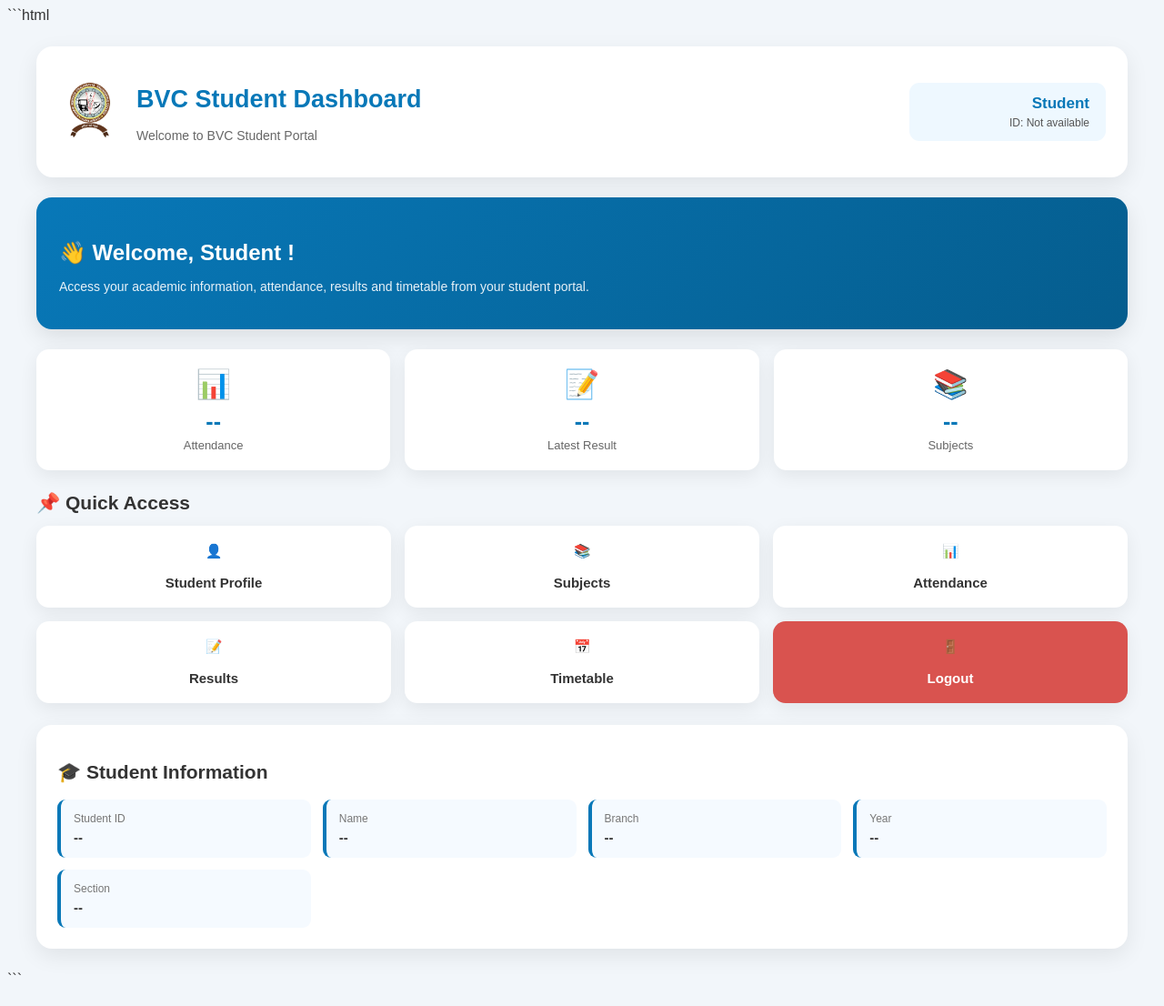
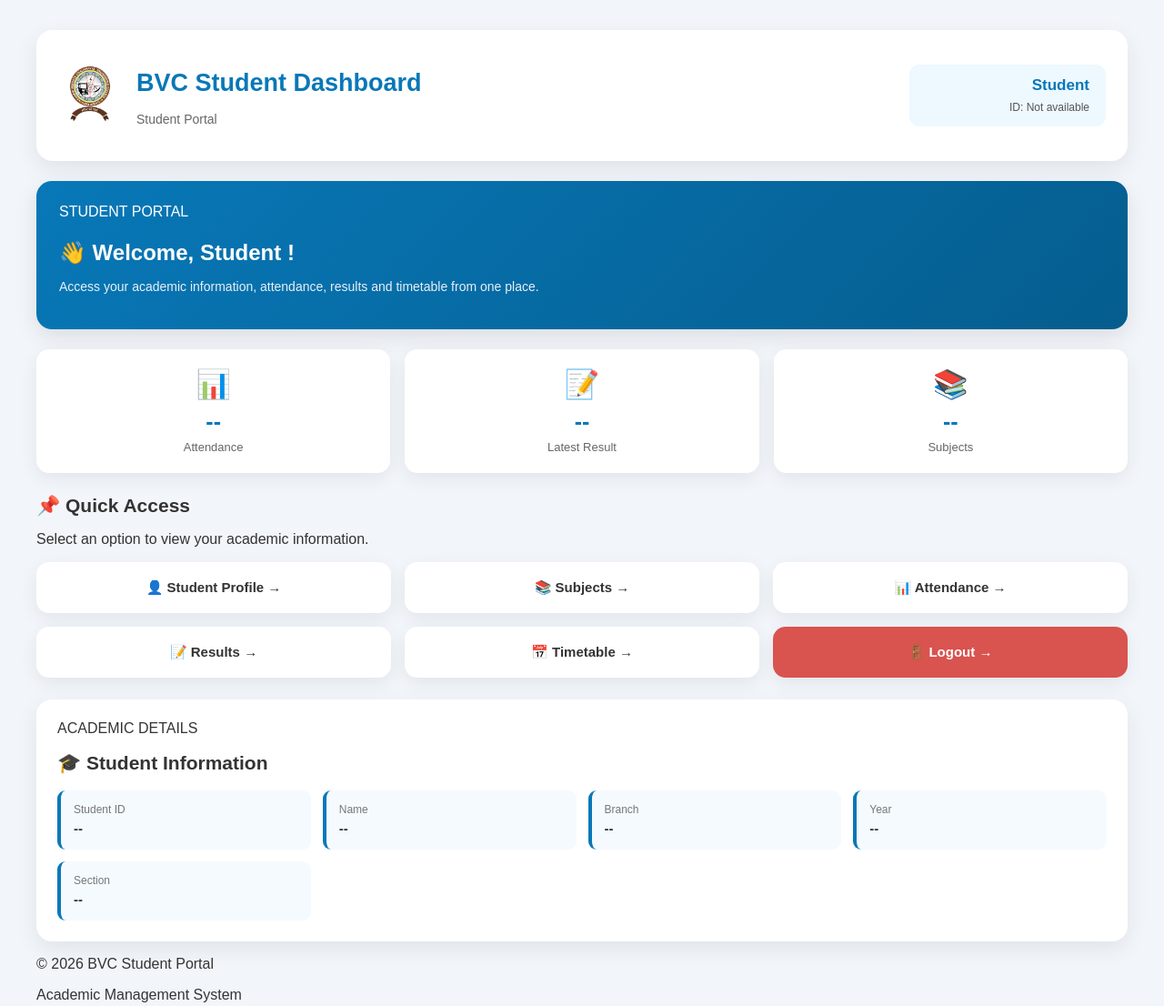
Before and after one commit to battideepak32-ai/BVC-Student-Portal, a website: page dashboard.html in a window 1280 px wide. Shown: the whole page at 91% size. Drawn offline with Linux system fonts and the light colour scheme.

Commit message:
Improved student dashboard design

````diff
--- a/dashboard.html
+++ b/dashboard.html
@@ -1,4 +1,3 @@
-```html
 <!DOCTYPE html>
 <html lang="en">
 
@@ -24,7 +23,7 @@
          HEADER
     ========================= -->
 
-    <div class="dashboard-header">
+    <header class="dashboard-header">
 
         <div class="college-brand">
 
@@ -32,11 +31,11 @@
                 src="images/college-logo.png"
                 alt="BVC College Logo">
 
-            <div>
+            <div class="brand-text">
 
                 <h1>BVC Student Dashboard</h1>
 
-                <p>Welcome to BVC Student Portal</p>
+                <p>Student Portal</p>
 
             </div>
 
@@ -58,14 +57,20 @@
 
         </div>
 
-    </div>
+    </header>
 
 
     <!-- =========================
-         WELCOME
+         WELCOME CARD
     ========================= -->
 
-    <div class="welcome-card">
+    <section class="welcome-card">
+
+        <div>
+
+            <span class="welcome-label">
+                STUDENT PORTAL
+            </span>
 
             <h2>
                 👋 Welcome,
@@ -76,18 +81,20 @@
 
             <p>
                 Access your academic information,
-            attendance, results and timetable from
-            your student portal.
+                attendance, results and timetable
+                from one place.
             </p>
 
         </div>
+
+    </section>
 
 
     <!-- =========================
          SUMMARY
     ========================= -->
 
-    <div class="summary-grid">
+    <section class="summary-grid">
 
 
         <div class="summary-card">
@@ -95,6 +102,8 @@
             <div class="summary-icon">
                 📊
             </div>
+
+            <div class="summary-content">
 
                 <strong id="attendanceValue">
                     --
@@ -106,12 +115,16 @@
 
             </div>
 
+        </div>
+
 
         <div class="summary-card">
 
             <div class="summary-icon">
                 📝
             </div>
+
+            <div class="summary-content">
 
                 <strong id="resultValue">
                     --
@@ -123,12 +136,16 @@
 
             </div>
 
+        </div>
+
 
         <div class="summary-card">
 
             <div class="summary-icon">
                 📚
             </div>
+
+            <div class="summary-content">
 
                 <strong id="subjectValue">
                     --
@@ -140,96 +157,172 @@
 
             </div>
 
+        </div>
 
-    </div>
+
+    </section>
 
 
     <!-- =========================
          QUICK ACCESS
     ========================= -->
 
+    <section class="quick-access">
+
         <h2 class="section-title">
             📌 Quick Access
         </h2>
+
+        <p class="section-subtitle">
+            Select an option to view your academic information.
+        </p>
 
 
         <div class="dashboard-menu">
 
 
             <button
+                type="button"
                 onclick="window.location.href='profile.html'">
 
+                <span class="menu-icon">
                     👤
-            <br><br>
+                </span>
+
+                <span class="menu-title">
                     Student Profile
+                </span>
+
+                <span class="menu-arrow">
+                    →
+                </span>
 
             </button>
 
 
             <button
+                type="button"
                 onclick="window.location.href='subjects.html'">
 
+                <span class="menu-icon">
                     📚
-            <br><br>
+                </span>
+
+                <span class="menu-title">
                     Subjects
+                </span>
+
+                <span class="menu-arrow">
+                    →
+                </span>
 
             </button>
 
 
             <button
+                type="button"
                 onclick="window.location.href='Attendance.html'">
 
+                <span class="menu-icon">
                     📊
-            <br><br>
+                </span>
+
+                <span class="menu-title">
                     Attendance
+                </span>
+
+                <span class="menu-arrow">
+                    →
+                </span>
 
             </button>
 
 
             <button
+                type="button"
                 onclick="window.location.href='results.html'">
 
+                <span class="menu-icon">
                     📝
-            <br><br>
+                </span>
+
+                <span class="menu-title">
                     Results
+                </span>
+
+                <span class="menu-arrow">
+                    →
+                </span>
 
             </button>
 
 
             <button
+                type="button"
                 onclick="window.location.href='timetable.html'">
 
+                <span class="menu-icon">
                     📅
-            <br><br>
+                </span>
+
+                <span class="menu-title">
                     Timetable
+                </span>
+
+                <span class="menu-arrow">
+                    →
+                </span>
 
             </button>
 
 
             <button
+                type="button"
                 class="logout-btn"
                 onclick="logout()">
 
+                <span class="menu-icon">
                     🚪
-            <br><br>
+                </span>
+
+                <span class="menu-title">
                     Logout
+                </span>
+
+                <span class="menu-arrow">
+                    →
+                </span>
 
             </button>
 
 
         </div>
 
+    </section>
+
 
     <!-- =========================
          STUDENT INFORMATION
     ========================= -->
 
-    <div class="details-card">
+    <section class="details-card">
 
+
+        <div class="details-header">
+
+            <div>
+
+                <span class="details-label">
+                    ACADEMIC DETAILS
+                </span>
 
                 <h2>
                     🎓 Student Information
                 </h2>
+
+            </div>
+
+        </div>
 
 
         <div class="details-grid">
@@ -302,7 +395,24 @@
 
         </div>
 
-    </div>
+    </section>
+
+
+    <!-- =========================
+         FOOTER
+    ========================= -->
+
+    <footer class="dashboard-footer">
+
+        <p>
+            © 2026 BVC Student Portal
+        </p>
+
+        <span>
+            Academic Management System
+        </span>
+
+    </footer>
 
 
 </div>
@@ -459,9 +569,13 @@
     function logout() {
 
         localStorage.removeItem("studentId");
+
         localStorage.removeItem("studentName");
+
         localStorage.removeItem("studentBranch");
+
         localStorage.removeItem("studentYear");
+
         localStorage.removeItem("studentSection");
 
         window.location.href = "index.html";
@@ -474,4 +588,3 @@
 </body>
 
 </html>
-```
````
Lines whose indentation alone changed are shown as unchanged.
